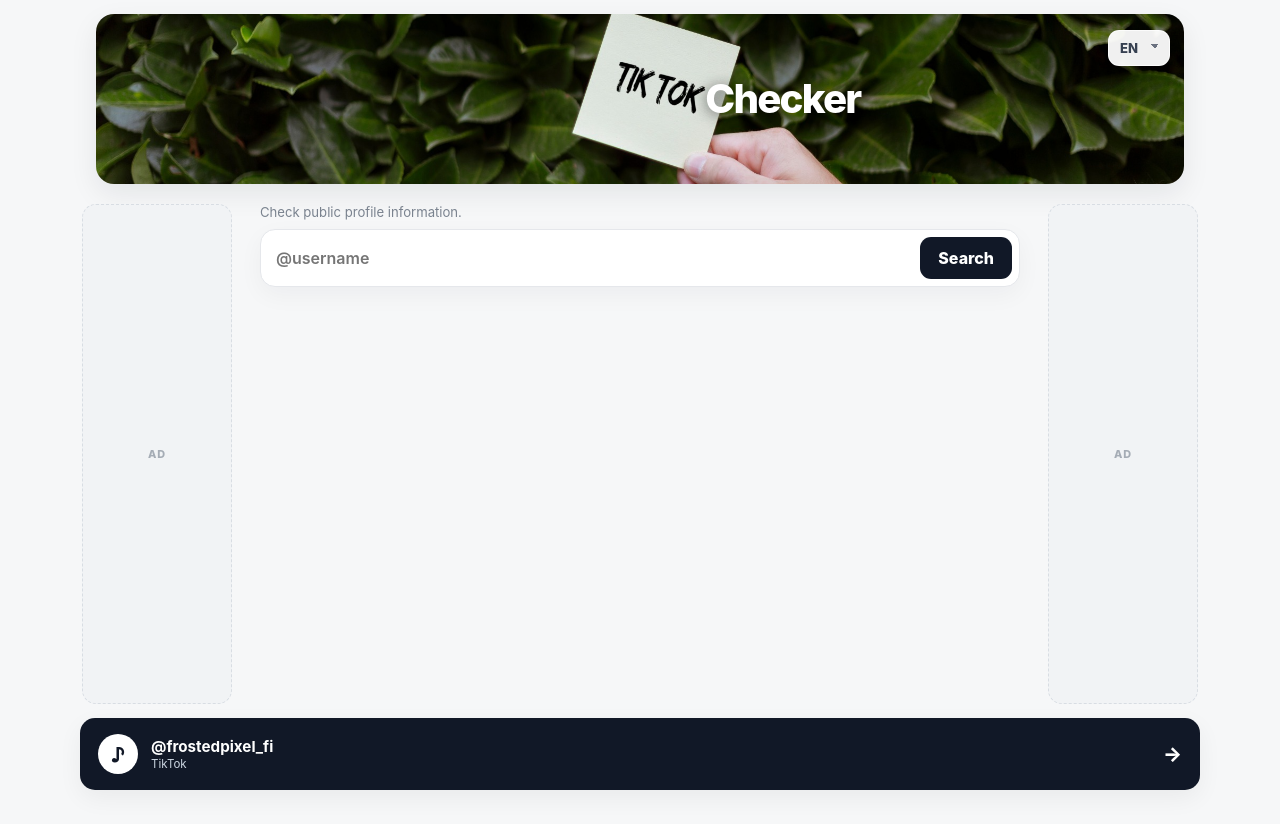
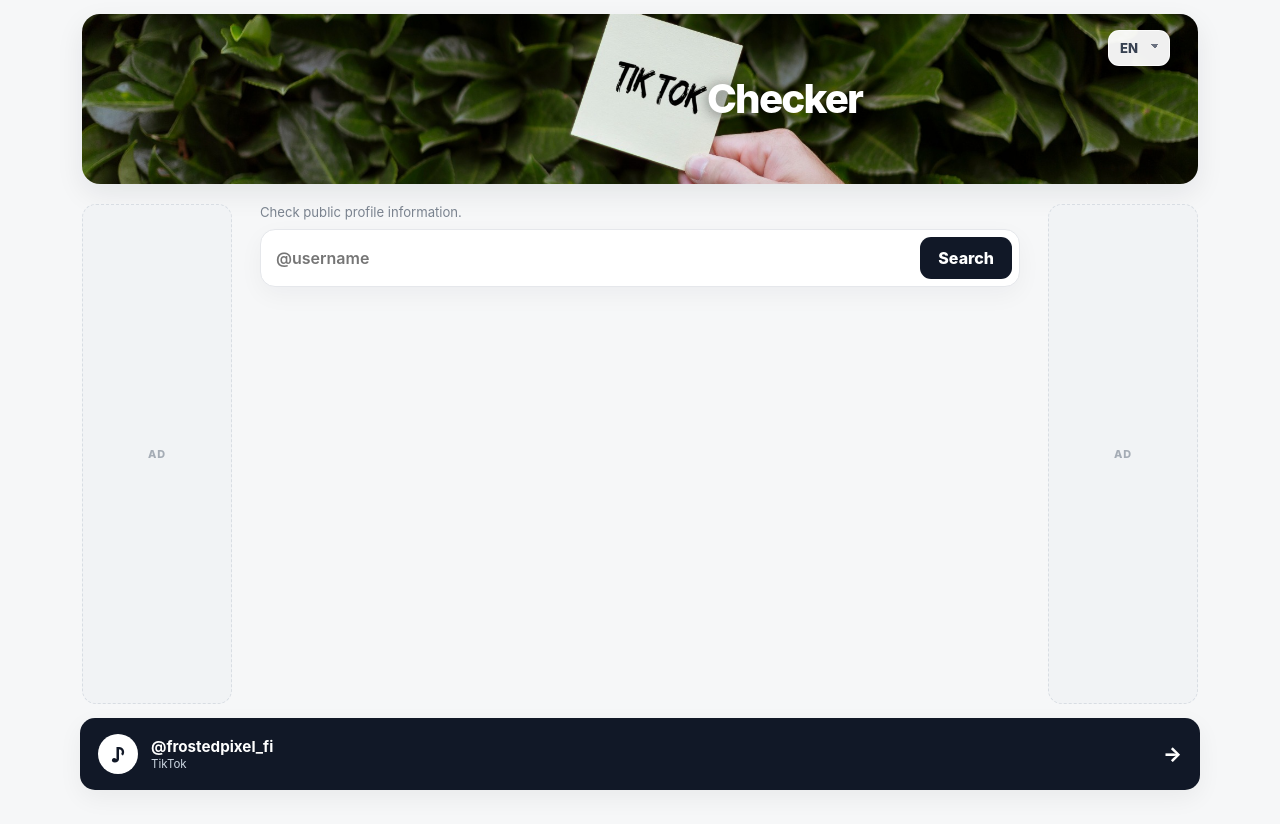
Before and after one commit to ristopernu-debug/tiktokuser, a website: page public/index.html in a window 1280 px wide. Drawn offline with Linux system fonts and the light colour scheme.

Commit message:
tiktok29
tiktok29

```diff
--- a/public/styles.css
+++ b/public/styles.css
@@ -82,3 +82,7 @@ details{padding-top:15px}
  .stats{grid-template-columns:repeat(2,1fr);gap:8px;padding:14px 0}
  .stats div{padding:11px 6px}
 }
+
+/* V8: hero width matches the full desktop content grid */
+.heroBanner{width:min(1116px,100%)}
+@media(max-width:1120px){.heroBanner{width:100%}}
```
